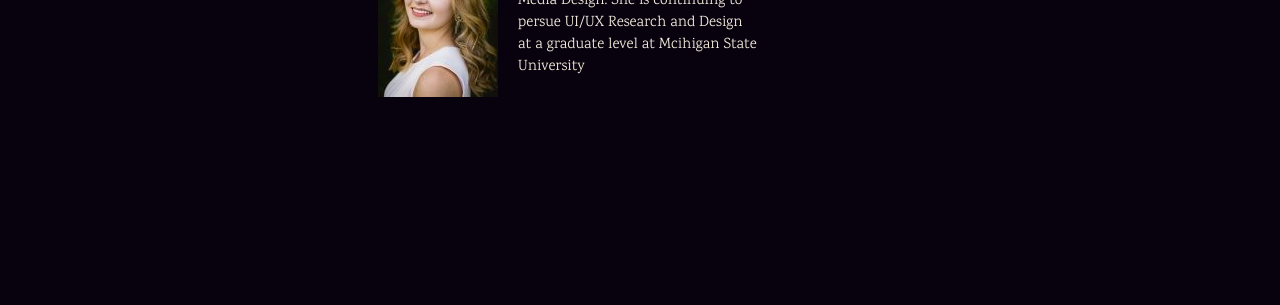
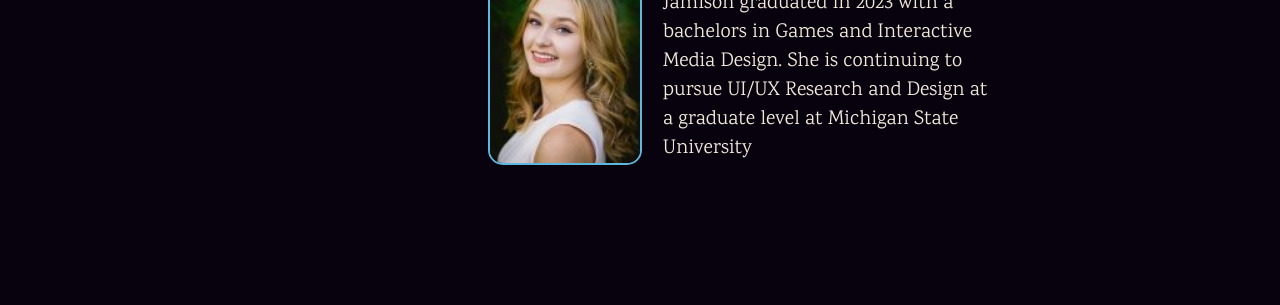
Before and after one commit to Piperja/Project4.5, a plain HTML site: page index.html in a window 1280 px wide. Shown: the part 556-861 px from the top of the page. After the commit the page ends 800 px from the top, so only its background shows below. Drawn offline with Linux system fonts and the light colour scheme.

Commit message:
final touches

```diff
--- a/index.html
+++ b/index.html
@@ -9,12 +9,12 @@
     <link rel="stylesheet" href="screen.css">
   </head>
   <body>
-    <h1>Jamison Piper</h1>
+      <h1>Jamison Piper</h1>
     <h2>Jamison is an emerging UX designer who is excited to continue her higher learning journey</h2>
     <div>
       <img alt="Headshot of Jamison Piper" src="meagainmeduim.jpg"/>
       <h3>Michigan State Alumni</h3>
-      <p>Jamison graduated in 2023 with a bachelors in Games and Interactive Media Design. She is continuing to persue UI/UX Research and Design at a graduate level at Mcihigan State University</p>
+      <p>Jamison graduated in 2023 with a bachelors in Games and Interactive Media Design. She is continuing to pursue UI/UX Research and Design at a graduate level at Michigan State University</p>
     </div>
     <script src="index.js"></script>
   </body>
--- a/screen.css
+++ b/screen.css
@@ -6,7 +6,8 @@ body {
 h1 {
     background: #5DB7DE;
     color:#07020D;
-    margin: 0 auto;
+    margin-top: 0px;
+    margin-left: 0px;
     padding: 20px;
     font-family:'Karma';font-size: 48px;
 
@@ -14,32 +15,44 @@ h1 {
 
 h2 {
     color: #F1E9DB;
-    font-family: 'Karma'; font-size: 30px;
+    font-family: 'Karma'; font-size: 40px;
     margin-left: 350px;
-    margin-top: 200px;
-    margin-right: 200px;
+    margin-top: 70px;
+    margin-right: 350px;
+    padding: 15px;
+
 
 }
 
 h3{
     color:#F1E9DB;
-    font-family: 'Karma'; font-size: 20px;
+    font-family: 'Karma'; font-size: 30px;
+    padding-left: 15px;
+    margin-top: 5px;
+    margin-left: 160px;
+    margin-bottom: 0px;
 }
+
+p {
+    margin-left: 175px;
+    margin-top: 5px;
+}
+
 
 div {
     color:#F1E9DB;
-    font-family: 'Karma'; font-size: 15px;
-    margin-top: 50px;
-    margin-left: 350px;
-    width: 400px;
-    height: 400px;
-}
-
-p {
-
+    font-family: 'Karma'; font-size: 20px;
+    margin-top: 20px;
+    margin-left: 470px;
+    width: 500px;
+    height: 250px;
+    padding: 10px;
+    overflow: hidden;
 }
 
 img {
     float: left;
-    padding: 20px;
+    border: 2px solid #5DB7DE;
+    border-radius: 15px;
+    width: 150px
 }
```
